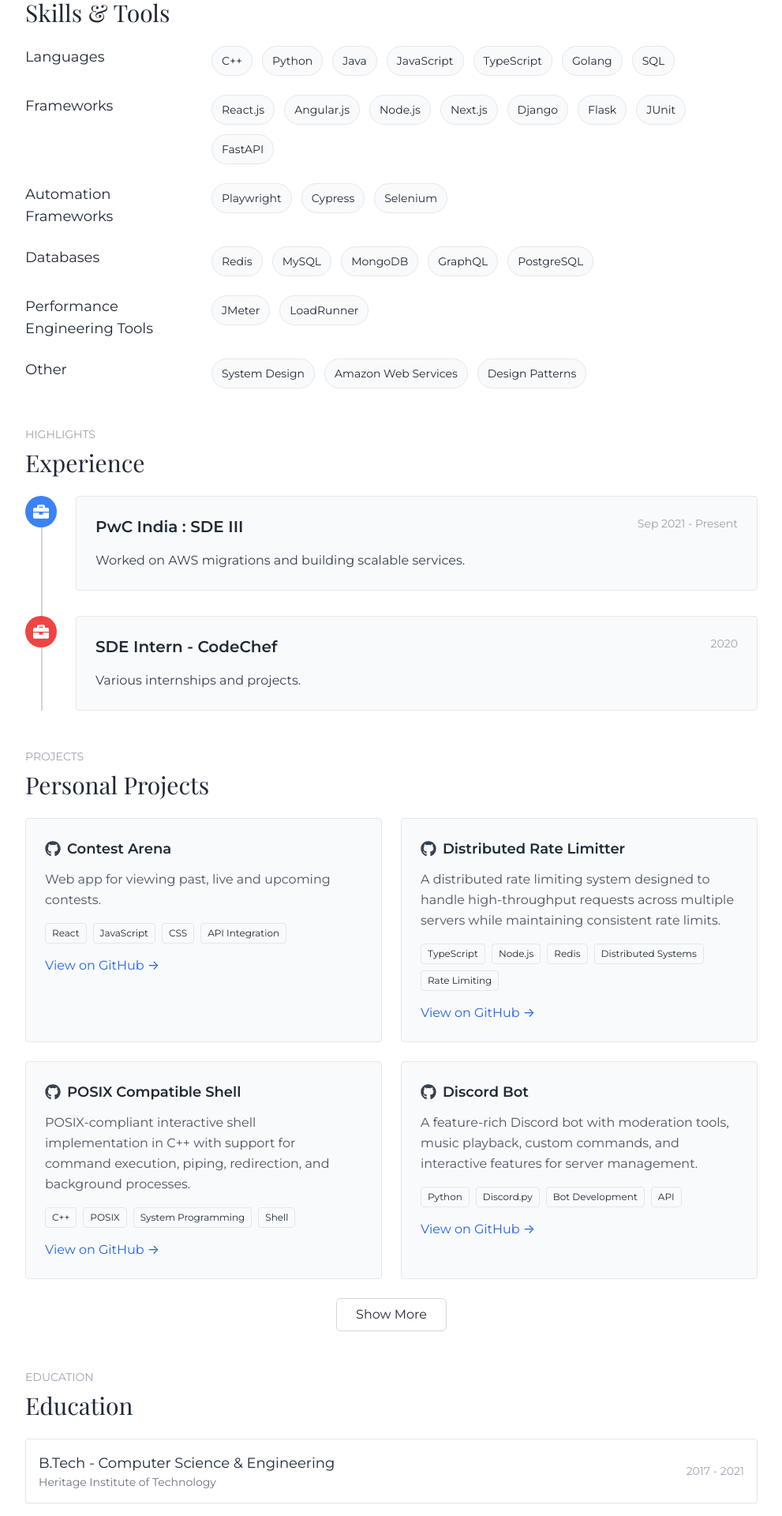
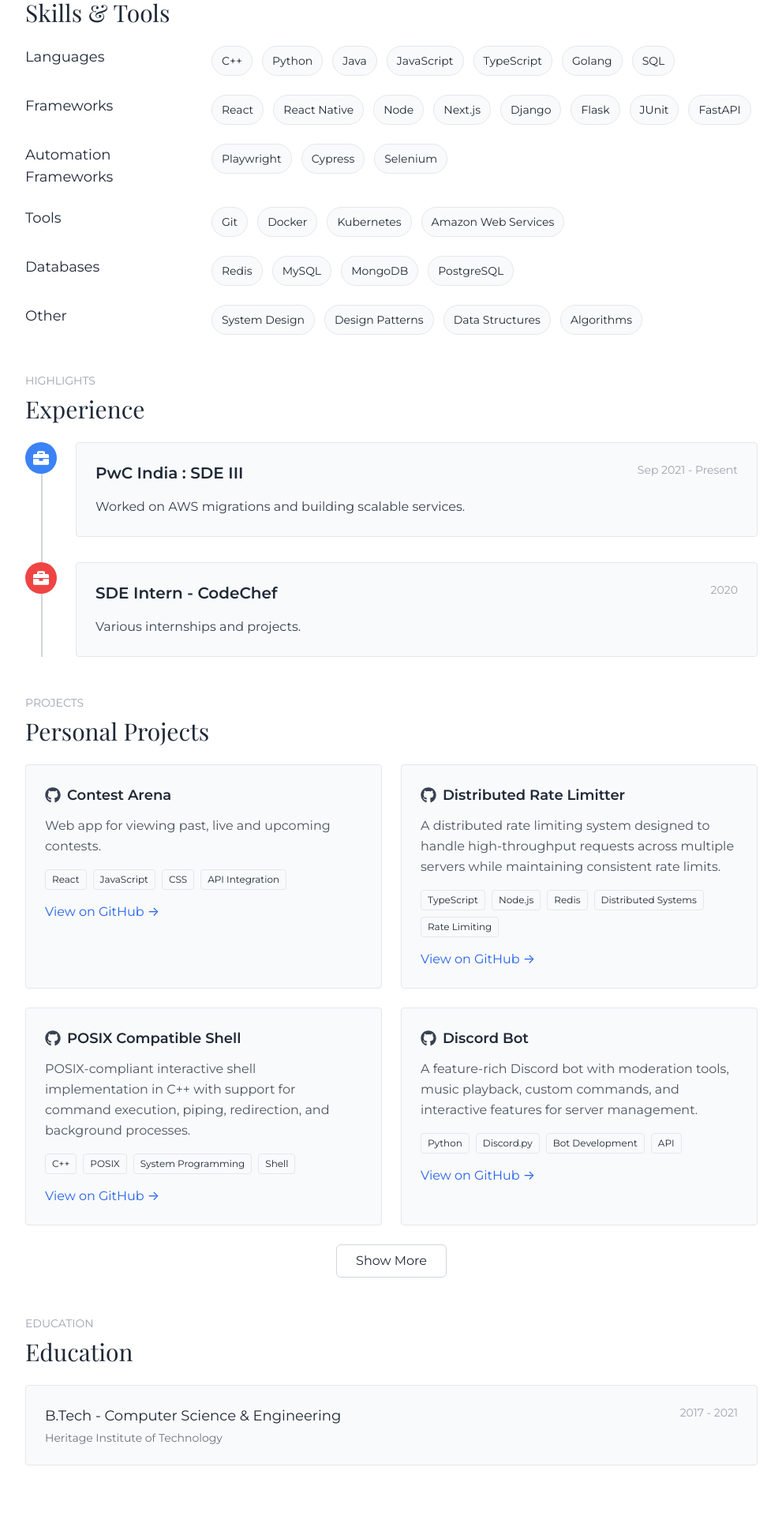
Before and after one commit to anubhav217/Anubhav-Portfolio, a React (Vite) app: page / in a window 1280 px wide. Shown: the part 1180-3100 px from the top of the page at 79% size, without its empty margins (288-1279 px from the left). Built offline with nearby package versions, Linux system fonts and the light colour scheme.

Commit message:
Updated Education component

```diff
--- a/src/components/About.jsx
+++ b/src/components/About.jsx
@@ -63,7 +63,7 @@
           <h3 className="text-sm text-gray-400">ABOUT</h3>
           <h2 className="text-3xl font-serif mt-2 mb-4">Who am I?</h2>
           <p className="text-gray-700 leading-relaxed max-w-3xl">
-            I am a Software Development Engineer with experience building scalable web systems and cloud migrations. I enjoy building customer-facing products and automating workflows. This portfolio is a concise summary of my work and skills.
+            I am a Software Engineer with experience building scalable web systems and cloud migrations. I enjoy building customer-facing products and automating workflows. This portfolio is a concise summary of my work and skills.
           </p>
         </div>
       </section>
--- a/src/components/Education.jsx
+++ b/src/components/Education.jsx
@@ -1,28 +1,64 @@
-import React from 'react'
+import React, { useState } from 'react'
+import { motion } from 'framer-motion'
 
 const EDUC = [
-  { title: 'B.Tech - Computer Science & Engineering', org: 'Heritage Institute of Technology', date: '2017 - 2021', details: 'Focus on systems and algorithms.' }
+  { title: 'B.Tech - Computer Science & Engineering', org: 'Heritage Institute of Technology', date: '2017 - 2021' }
 ]
 
 export default function Education() {
+  const [showAll, setShowAll] = useState(false)
+  const shouldShowButton = EDUC.length > 1
+  const displayedEduc = shouldShowButton && !showAll ? EDUC.slice(0, 1) : EDUC
+
   return (
     <section id="education" className="mb-12">
       <h3 className="text-sm text-gray-400">EDUCATION</h3>
       <h2 className="text-3xl font-serif mt-2 mb-6">Education</h2>
       <div className="space-y-4">
-        {EDUC.map((e, i) => (
-          <details key={i} className="bg-white border rounded shadow-sm">
-            <summary className="p-4 cursor-pointer flex justify-between items-center">
+        {displayedEduc.map((e, i) => (
+          <motion.div
+            key={i}
+            className="bg-gray-50 border rounded p-6 relative cursor-pointer"
+            initial={{ opacity: 0, y: 20, borderColor: "#e5e7eb", boxShadow: "0 0 0px rgba(0, 0, 0, 0)" }}
+            animate={{ opacity: 1, y: 0 }}
+            transition={{ duration: 0.5, delay: i * 0.1 }}
+            whileHover={{
+              y: -8,
+              boxShadow: "0 0 20px rgba(59, 130, 246, 0.5), 0 10px 25px rgba(0, 0, 0, 0.15)",
+              borderColor: "#60a5fa",
+              transition: {
+                type: "spring",
+                stiffness: 300,
+                damping: 20,
+                boxShadow: { duration: 0.2 },
+                borderColor: { duration: 0.2 }
+              }
+            }}
+          >
+            <div className="flex justify-between items-start">
               <div>
                 <div className="text-lg font-medium">{e.title}</div>
-                <div className="text-sm text-gray-500">{e.org}</div>
+                <div className="text-sm text-gray-500 mt-1">{e.org}</div>
               </div>
               <div className="text-sm text-gray-400">{e.date}</div>
-            </summary>
-            <div className="p-4 border-t">{e.details}</div>
-          </details>
+            </div>
+          </motion.div>
         ))}
       </div>
+
+      {/* See More/See Less Button */}
+      {shouldShowButton && (
+        <div className="mt-6 flex justify-center">
+          <motion.button
+            onClick={() => setShowAll(!showAll)}
+            className="px-6 py-2 bg-blue-500 text-white rounded-lg hover:bg-blue-600 transition-colors"
+            whileHover={{ scale: 1.05 }}
+            whileTap={{ scale: 0.95 }}
+          >
+            {showAll ? 'See Less' : 'See More'}
+          </motion.button>
+        </div>
+      )}
     </section>
   )
 }
--- a/src/components/Skills.jsx
+++ b/src/components/Skills.jsx
@@ -8,23 +8,23 @@
   },
   {
     category: "Frameworks",
-    items: ["React.js", "Angular.js", "Node.js", "Next.js", "Django", "Flask", "JUnit", "FastAPI"],
+    items: ["React", "React Native", "Node", "Next.js", "Django", "Flask", "JUnit", "FastAPI"],
   },
   {
     category: "Automation Frameworks",
     items: ["Playwright", "Cypress", "Selenium"],
   },
   {
-    category: "Databases",
-    items: ["Redis", "MySQL", "MongoDB", "GraphQL", "PostgreSQL"],
+    category: "Tools",
+    items: ["Git", "Docker", "Kubernetes", "Amazon Web Services"],
   },
   {
-    category: "Performance Engineering Tools",
-    items: ["JMeter", "LoadRunner"],
+    category: "Databases",
+    items: ["Redis", "MySQL", "MongoDB", "PostgreSQL"],
   },
   {
     category: "Other",
-    items: ["System Design", "Amazon Web Services", "Design Patterns"],
+    items: ["System Design", "Design Patterns", "Data Structures", "Algorithms"],
   },
 ];
 
```
